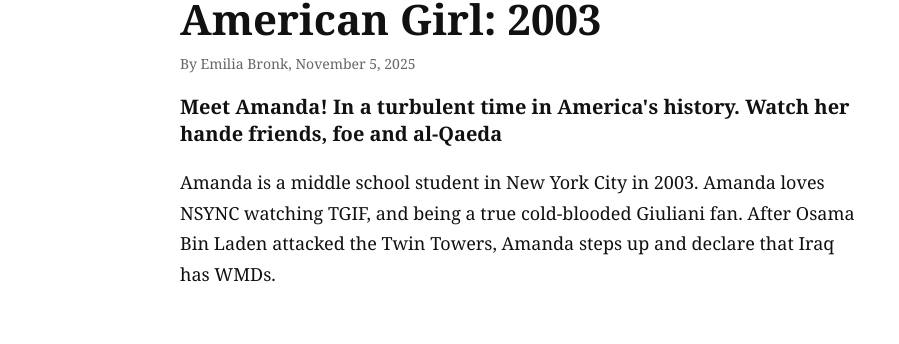
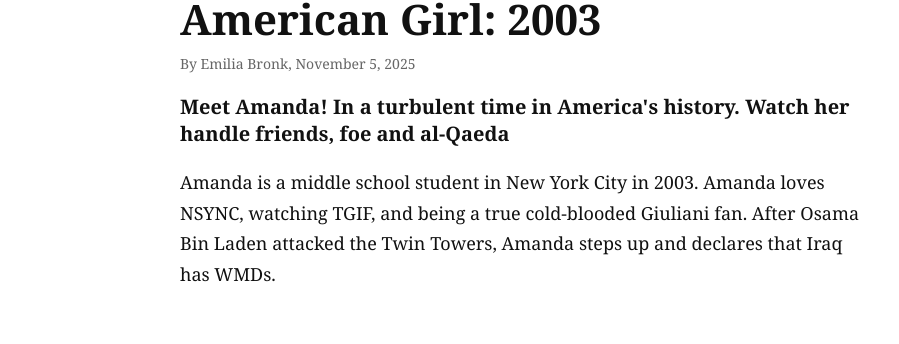
Before and after one commit to emiliabronk/news, a Jekyll site: the page built from _posts/2025-11-5-American-Girl.md, in a window 1280 px wide. Shown: the part 653-997 px from the top of the page, without its empty margins (116-1015 px from the left). Built offline with Jekyll 4.4.1, drawn with Linux system fonts in a browser that asks for light colours.

Commit message:
Update 2025-11-5-American-Girl.md

```diff
--- a/_posts/2025-11-5-American-Girl.md
+++ b/_posts/2025-11-5-American-Girl.md
@@ -1,11 +1,11 @@
 ---
 layout: post
 title: "American Girl: 2003"
-standfirst: "Meet Amanda! In a  turbulent time in America's history. Watch her hande friends, foe and al-Qaeda"
+standfirst: "Meet Amanda! In a  turbulent time in America's history. Watch her handle friends, foe and al-Qaeda"
 author: "Emilia Bronk"
 date: 2025-11-5
 cover: /assets/american.jpg
 ---
 
-Amanda is a middle school student in New York City in 2003. Amanda loves NSYNC watching TGIF, and being a true cold-blooded Giuliani fan. After Osama Bin Laden attacked the Twin Towers,
-Amanda steps up and declare that Iraq has WMDs.
+Amanda is a middle school student in New York City in 2003. Amanda loves NSYNC, watching TGIF, and being a true cold-blooded Giuliani fan. After Osama Bin Laden attacked the Twin Towers,
+Amanda steps up and declares that Iraq has WMDs.
```
